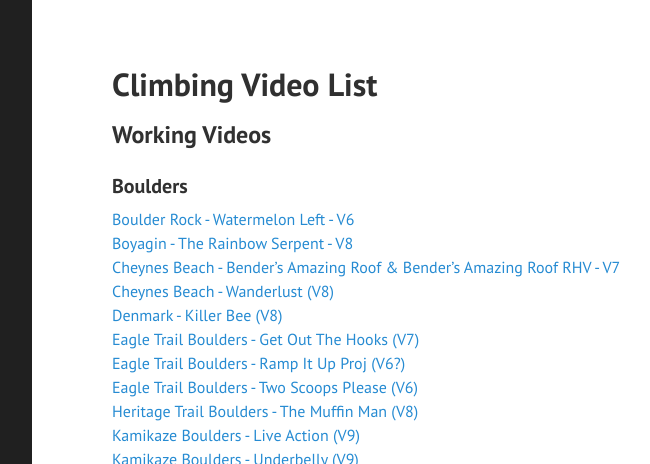
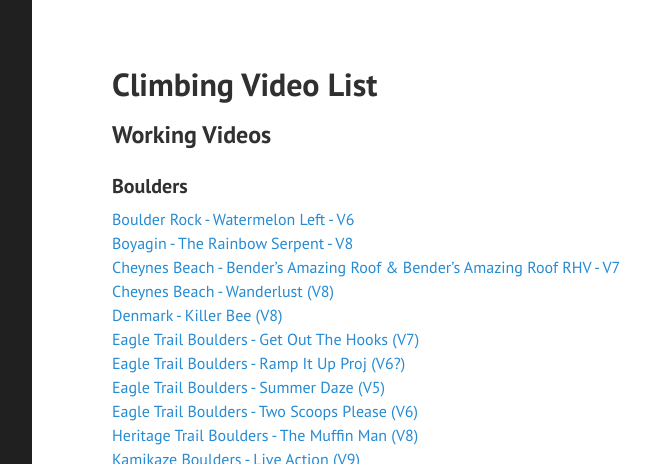
Before and after one commit to slowmonkey/slowmonkey.github.io, a Jekyll site: the page built from sidemenu_pages/climbing-video-list.md, in a window 1280 px wide and 1268 px high, cut to the strip 0-464 px from the top of the window. Shown: the whole strip, without its empty margins (256-906 px from the left). Built offline with Jekyll 4.4.1, drawn with Linux system fonts in a browser that asks for light colours; nearby versions of some CDN libraries.

Commit message:
Update climbing-video-list.md

```diff
--- a/sidemenu_pages/climbing-video-list.md
+++ b/sidemenu_pages/climbing-video-list.md
@@ -14,6 +14,7 @@ category: personal
 [Denmark - Killer Bee (V8)](https://www.youtube.com/playlist?list=PLPz-1HgmBWCo)
 [Eagle Trail Boulders - Get Out The Hooks (V7)](https://www.youtube.com/playlist?list=PLFp7TlL50HCs)
 [Eagle Trail Boulders - Ramp It Up Proj (V6?)](https://www.youtube.com/playlist?list=PLN3rnirYRCI4)
+[Eagle Trail Boulders - Summer Daze (V5)](https://www.youtube.com/playlist?list=PLK9uP1UuP3O8)
 [Eagle Trail Boulders - Two Scoops Please (V6)](https://www.youtube.com/playlist?list=PLmL-3YU6lBLssaGIoDV-skkkyw4WAhSV1)
 [Heritage Trail Boulders - The Muffin Man (V8)](https://www.youtube.com/playlist?list=PLmL-3YU6lBLu1wh1qVGe6oPPemSj7zvCq)
 [Kamikaze Boulders - Live Action (V9)](https://www.youtube.com/playlist?list=PLmL-3YU6lBLvjIGvZKbQbXxLDMs-lxrgp)
```
